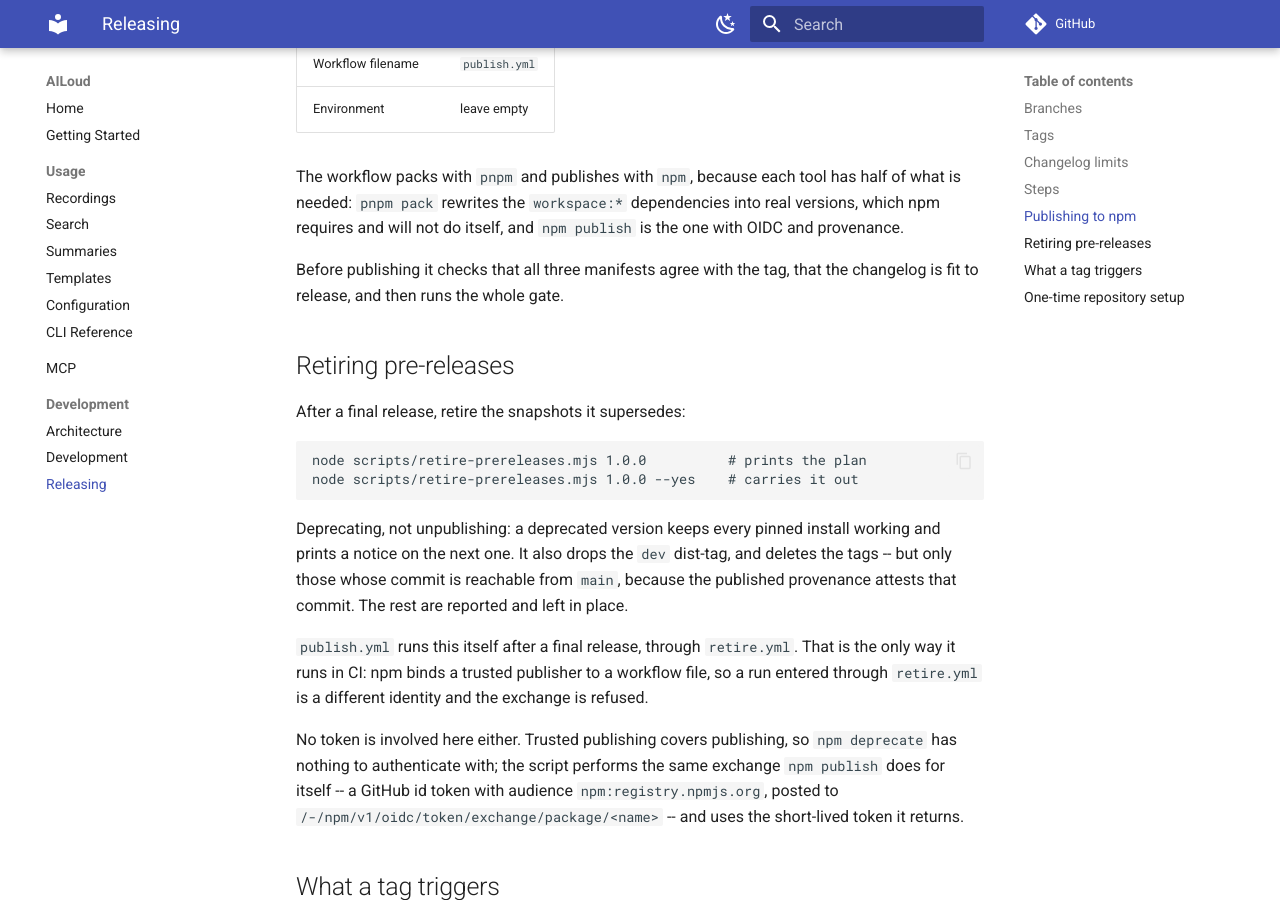
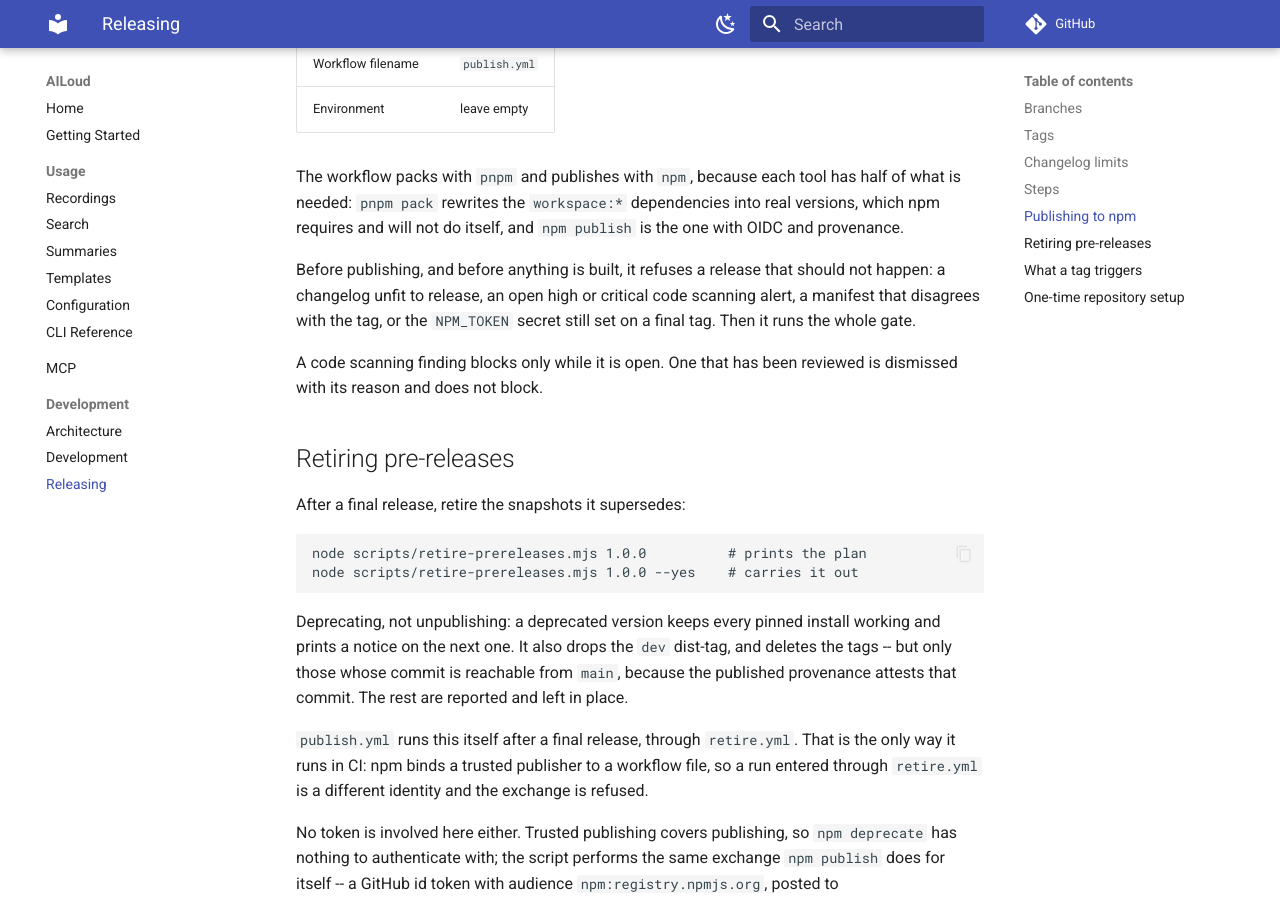
Before and after one commit to lorem-dev/ailoud, an MkDocs documentation site: the page built from docs/development/releasing.md, in a window 1280 px wide and 900 px high, scrolled down 2223 px. Built offline with MkDocs 1.6.1 and Material for MkDocs 9.7.7, drawn with Linux system fonts in a browser that asks for light colours; comment, search, counter and statistics services are not loaded; the version menu is left out.

Commit message:
feat: refuse a release that ships an unreviewed high-severity finding
The dependency half of this was already enforced -- a --prod advisory or a
version younger than 14 days blocks a release -- while what CodeQL finds in our
own code reached the release path not at all. Today's first scan found seven
real defects, including one that let two provisioning runs proceed at once, so
that asymmetry was not theoretical.

Only `state=open` counts. A finding that has been reviewed is `dismissed` with
its reason attached and does not block; fixing it and dismissing it are both
answers, and ignoring it is the one that is not. Three of today's ten are
dismissed with reasons and correctly do not register.

It runs before the manifest check, the gate and the pack, so a release that
will be refused is refused in seconds rather than after publishing two of three
packages. A failure to READ the results also refuses: a release that cannot
tell whether it ships a known finding is not one to make blind.

Verified against the live repository (0 open high/critical, 3 dismissed not
counted) and both branches of the shell exercised on fixture JSON.

```diff
--- a/docs/development/releasing.md
+++ b/docs/development/releasing.md
@@ -93,8 +93,13 @@ half of what is needed: `pnpm pack` rewrites the `workspace:*` dependencies
 into real versions, which npm requires and will not do itself, and
 `npm publish` is the one with OIDC and provenance.
 
-Before publishing it checks that all three manifests agree with the tag, that
-the changelog is fit to release, and then runs the whole gate.
+Before publishing, and before anything is built, it refuses a release that
+should not happen: a changelog unfit to release, an open high or critical code
+scanning alert, a manifest that disagrees with the tag, or the `NPM_TOKEN`
+secret still set on a final tag. Then it runs the whole gate.
+
+A code scanning finding blocks only while it is open. One that has been
+reviewed is dismissed with its reason and does not block.
 
 ## Retiring pre-releases
 
```
Also changed, not shown: AGENTS.md (+19 -0 lines), 1 other file.
